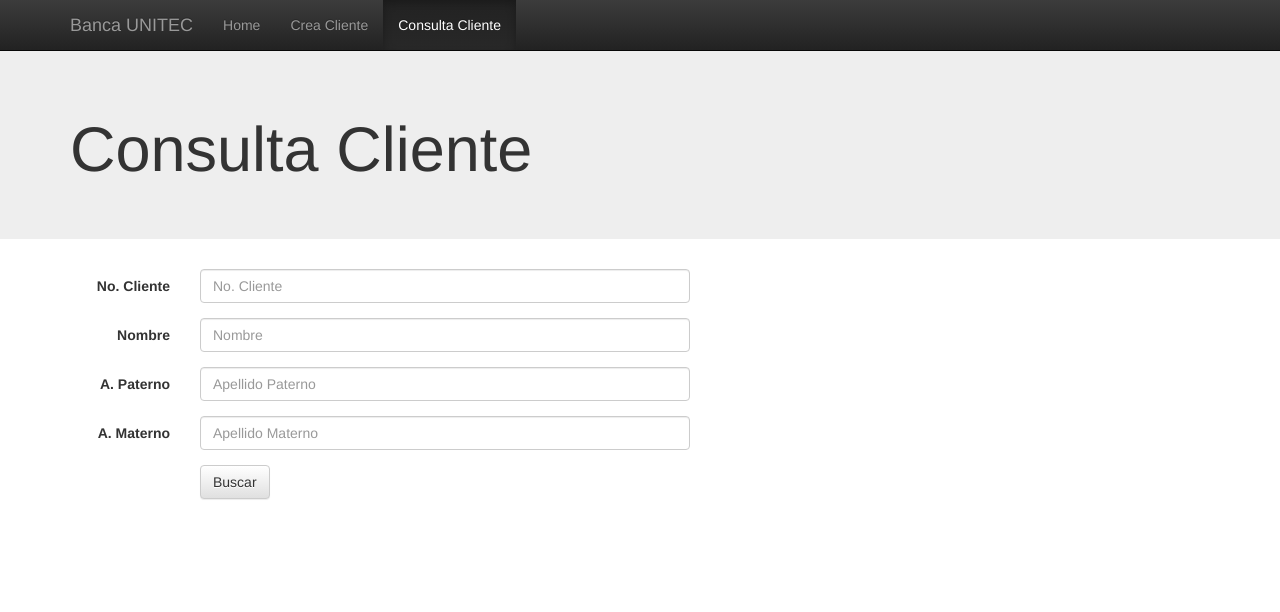
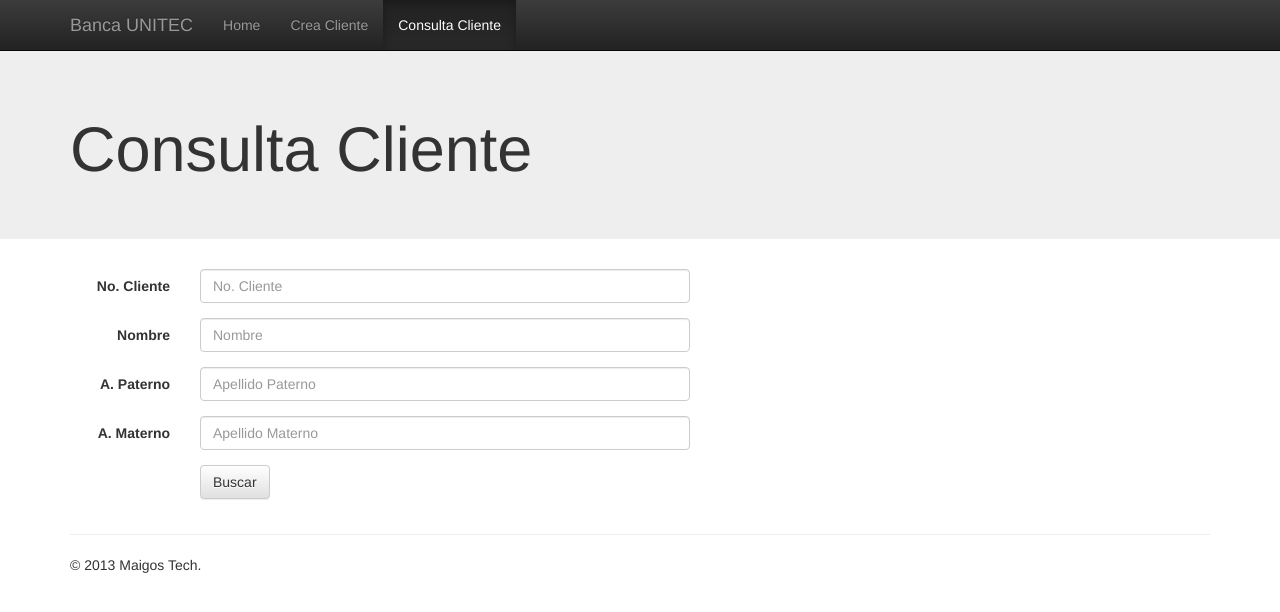
Before and after one commit to ansoar/BancaUNITEC, a plain HTML site: page consultar.html in a window 1280 px wide. Drawn offline with nearby package versions, Linux system fonts and the light colour scheme.

Commit message:
Se agrego footer

```diff
--- a/consultar.html
+++ b/consultar.html
@@ -211,6 +211,13 @@
         </div>
       </div>
 
+
+      <!-- FOOTER -->
+      <hr>
+      <footer>
+        <p>&copy; 2013 Maigos Tech.</p>
+      </footer>
+
     </div><!-- /.container -->
 
 
```
Also changed, not shown: crear.html (+7 -0 lines), css/jumbotron.css (line endings or trailing spaces).
